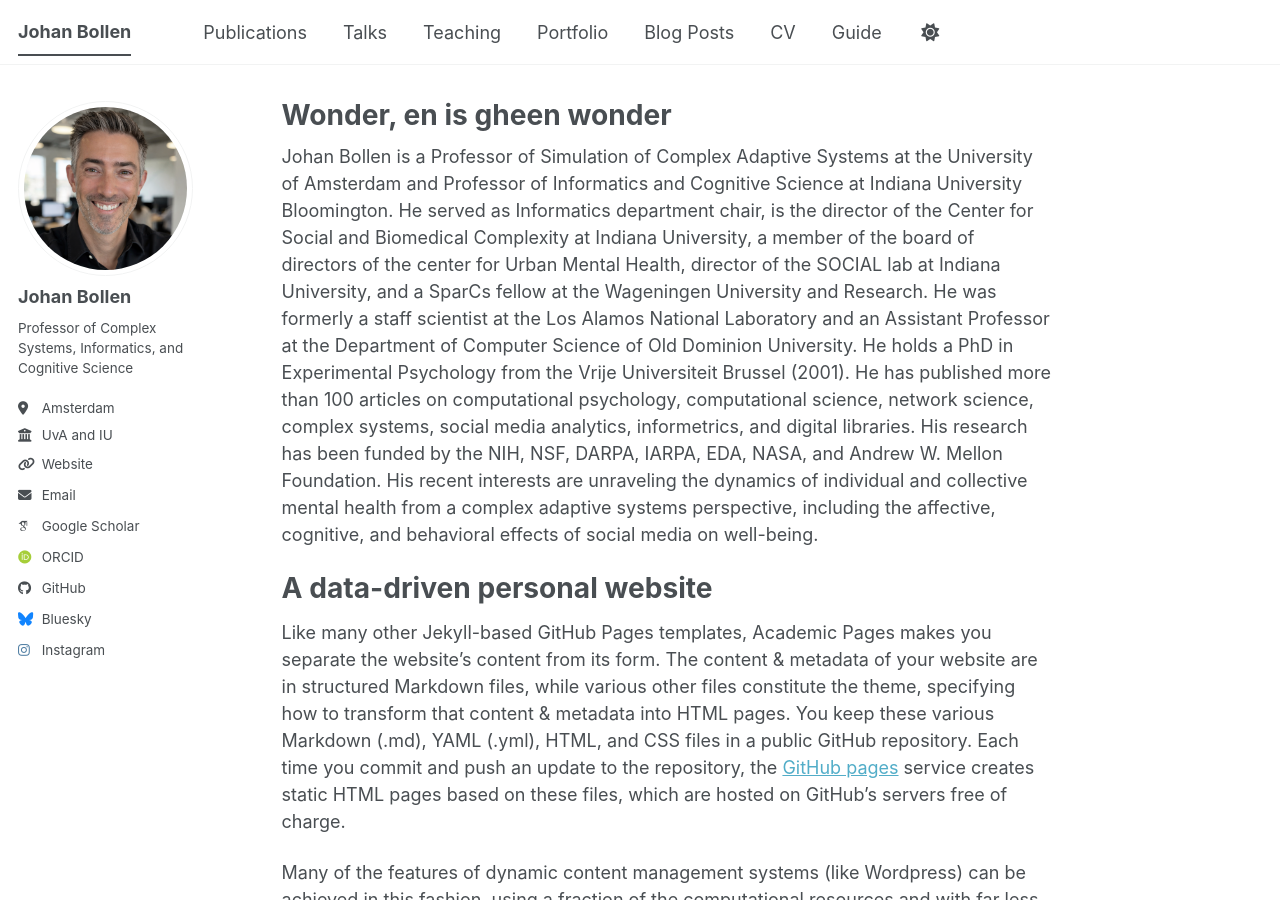
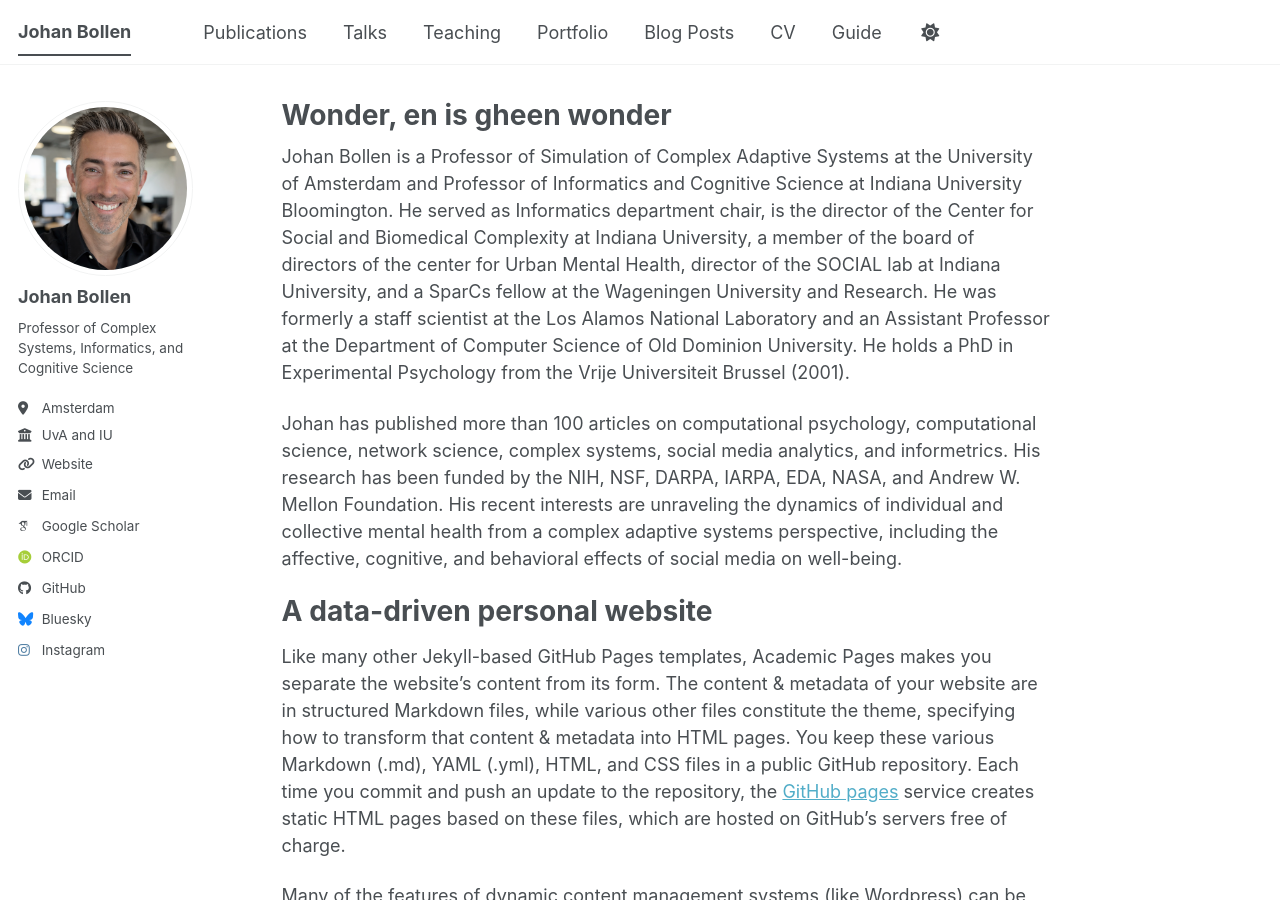
Before and after one commit to jbollen/jbollen.github.io, a Jekyll site: the page built from _pages/about.md, in a window 1280 px wide and 900 px high. Built offline with Jekyll 4.4.1, drawn with Linux system fonts in a browser that asks for light colours; some web fonts are replaced; a script bundle is joined from its source files by our own code; library files that are not in the unit come from our copies.

Commit message:
Update about.md

```diff
--- a/_pages/about.md
+++ b/_pages/about.md
@@ -7,7 +7,9 @@ redirect_from:
   - /about.html
 ---
 
-Johan Bollen is a Professor of Simulation of Complex Adaptive Systems at the University of Amsterdam and Professor of Informatics and Cognitive Science at Indiana University Bloomington. He served as Informatics department chair, is the director of the Center for Social and Biomedical Complexity at Indiana University, a member of the board of directors of the center for Urban Mental Health, director of the SOCIAL lab at Indiana University, and a SparCs fellow at the Wageningen University and Research. He was formerly a staff scientist at the Los Alamos National Laboratory and an Assistant Professor at the Department of Computer Science of Old Dominion University. He holds a PhD in Experimental Psychology from the Vrije Universiteit Brussel (2001). He has published more than 100 articles on computational psychology, computational science, network science, complex systems, social media analytics, informetrics, and digital libraries. His research has been funded by the NIH, NSF, DARPA, IARPA, EDA, NASA, and Andrew W. Mellon Foundation. His recent interests are unraveling the dynamics of individual and collective mental health from a complex adaptive systems perspective, including the affective, cognitive, and behavioral effects of social media on well-being.
+Johan Bollen is a Professor of Simulation of Complex Adaptive Systems at the University of Amsterdam and Professor of Informatics and Cognitive Science at Indiana University Bloomington. He served as Informatics department chair, is the director of the Center for Social and Biomedical Complexity at Indiana University, a member of the board of directors of the center for Urban Mental Health, director of the SOCIAL lab at Indiana University, and a SparCs fellow at the Wageningen University and Research. He was formerly a staff scientist at the Los Alamos National Laboratory and an Assistant Professor at the Department of Computer Science of Old Dominion University. He holds a PhD in Experimental Psychology from the Vrije Universiteit Brussel (2001).
+
+Johan has published more than 100 articles on computational psychology, computational science, network science, complex systems, social media analytics, and informetrics. His research has been funded by the NIH, NSF, DARPA, IARPA, EDA, NASA, and Andrew W. Mellon Foundation. His recent interests are unraveling the dynamics of individual and collective mental health from a complex adaptive systems perspective, including the affective, cognitive, and behavioral effects of social media on well-being.
 
 A data-driven personal website
 ======
```
